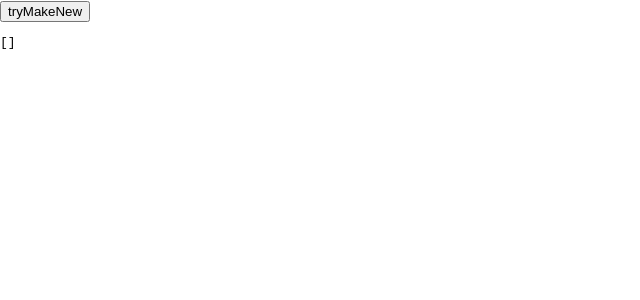
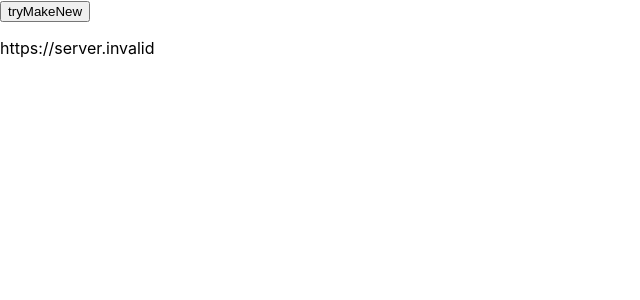
Before and after one commit to anthonyshew/pulumi-aws, a Next.js app in the folder nextjs/: page /db in a window 1280 px wide. Shown: the top 300 px of the page, without its empty margins (0-640 px from the left). Built offline with nearby package versions, Linux system fonts and the light colour scheme; no server answers; the database is empty.

Commit message:
Make sure env var is there.

```diff
--- a/nextjs/pages/db.tsx
+++ b/nextjs/pages/db.tsx
@@ -1,6 +1,6 @@
-import { PrismaClient } from "@prisma/client";
+// import { PrismaClient } from "@prisma/client";
 
-const prisma = new PrismaClient();
+// const prisma = new PrismaClient();
 
 const DbCall = ({ allUsers }: { allUsers: any[] }) => {
   const makeNew = () => {
@@ -12,7 +12,8 @@ const DbCall = ({ allUsers }: { allUsers: any[] }) => {
   return (
     <>
       <button onClick={() => makeNew()}>tryMakeNew</button>
-      <pre>{JSON.stringify(allUsers, null, 2)}</pre>
+      <p>{allUsers}</p>
+      {/* <pre>{JSON.stringify(allUsers, null, 2)}</pre> */}
     </>
   );
 };
@@ -20,10 +21,10 @@ const DbCall = ({ allUsers }: { allUsers: any[] }) => {
 export default DbCall;
 
 export const getStaticProps = async () => {
-  const allUsers = await prisma.user.findMany();
+  // const allUsers = await prisma.user.findMany();
   return {
     props: {
-      allUsers,
+      allUsers: process.env.DATABASE_URL,
     },
   };
 };
--- a/nextjs/pages/index.tsx
+++ b/nextjs/pages/index.tsx
@@ -7,7 +7,7 @@ const Home: NextPage = ({ date }: any) => {
   return (
     <div className={styles.container}>
       <Head>
-        <title>Step #5</title>
+        <title>yayaya</title>
         <meta name="description" content="Generated by create next app" />
         <link rel="icon" href="/favicon.ico" />
       </Head>
```
Also changed, not shown: 1 other file (tests, documents, lock files or other folders).
